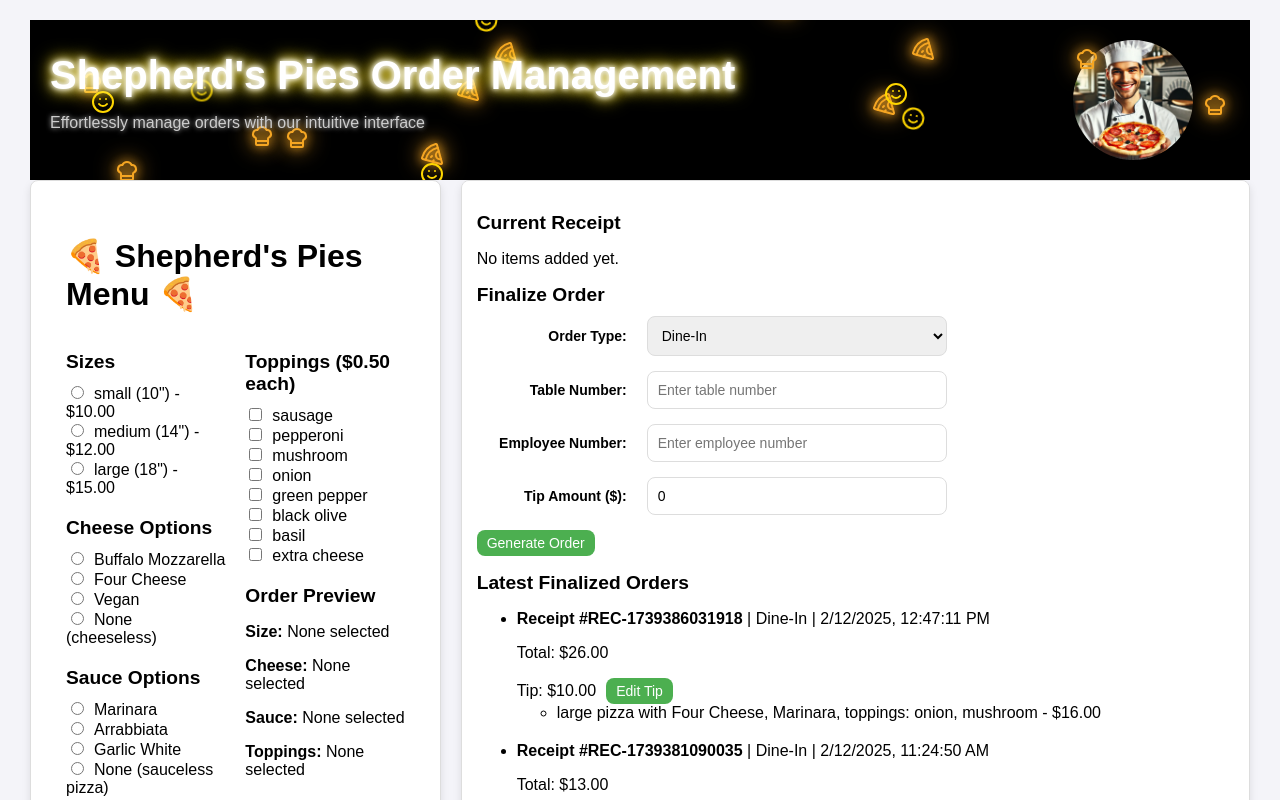
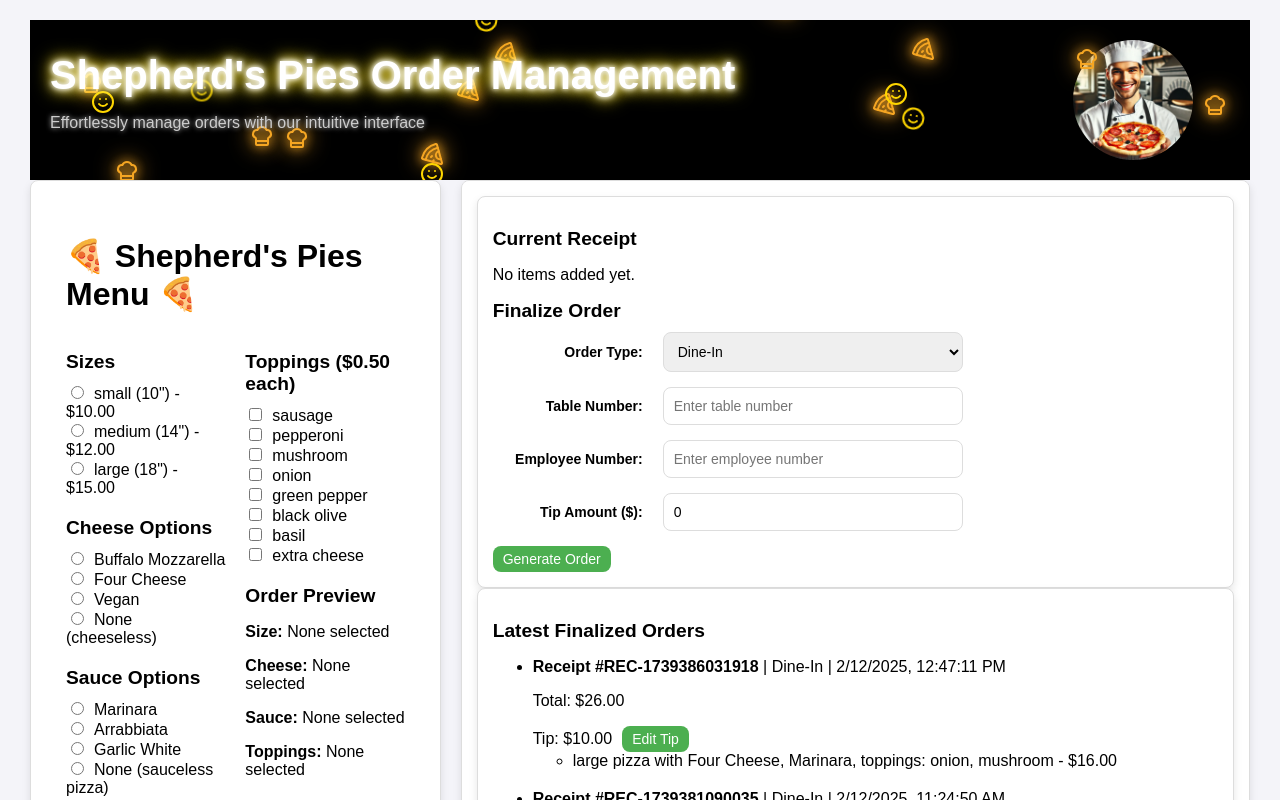
Before and after one commit to NSS-SE-Frontend-Cohort/Shepherds-Pies-yosiefha, a React (Vite) app: page / in a window 1280 px wide. Shown: the top 800 px of the page. Built offline with nearby package versions, Linux system fonts and the light colour scheme; data requests are answered from the project's data file.

Commit message:
More styling

```diff
--- a/src/App.jsx
+++ b/src/App.jsx
@@ -32,13 +32,17 @@ function App() {
     <div className="App">
       <Header />
       <div className="container">
-        <div className="right-column">
+        <div className="left-column">
           <Menu onAddToOrder={(selectedItems) => handleAddToOrder(selectedItems, order, setOrder)} />
         </div>
-        <div className="left-column">
+        <div className="right-column">
+          <div className="upper-row">
             <h2>Current Receipt</h2>
             <OrderList order={order} />
             <OrderForm onFinalizeOrder={handleFinalizeOrderWrapper} />
+          </div>
+
+          <div className="lower-row">
             <FinalizedOrders
               orders={finalizedOrders}
               onEditTip={(orderId, newTip) =>
@@ -46,6 +50,8 @@ function App() {
               }
             />
           </div>
+        </div>
+
       </div>
       <div className="search-orders">
         <SearchOrders setSearchResults={setSearchResults} />
--- a/src/styles/App.css
+++ b/src/styles/App.css
@@ -29,15 +29,23 @@
   padding: 15px;
 }
 
-.left-column {
+.right-column {
   flex: 2;
   max-height: 80vh;
   overflow-y: auto;
 }
 
-.right-column {
+.left-column {
   flex: 1;
   display: flex;
   flex-direction: column;
   gap: 15px;
 }
+.upper-row ,
+.lower-row {
+  border: 1px solid #ddd;
+  border-radius: 8px;
+  background-color: #fff;
+  box-shadow: 0 4px 8px rgba(0, 0, 0, 0.1);
+  padding: 15px;
+}
```
Lines whose indentation alone changed are shown as unchanged.
